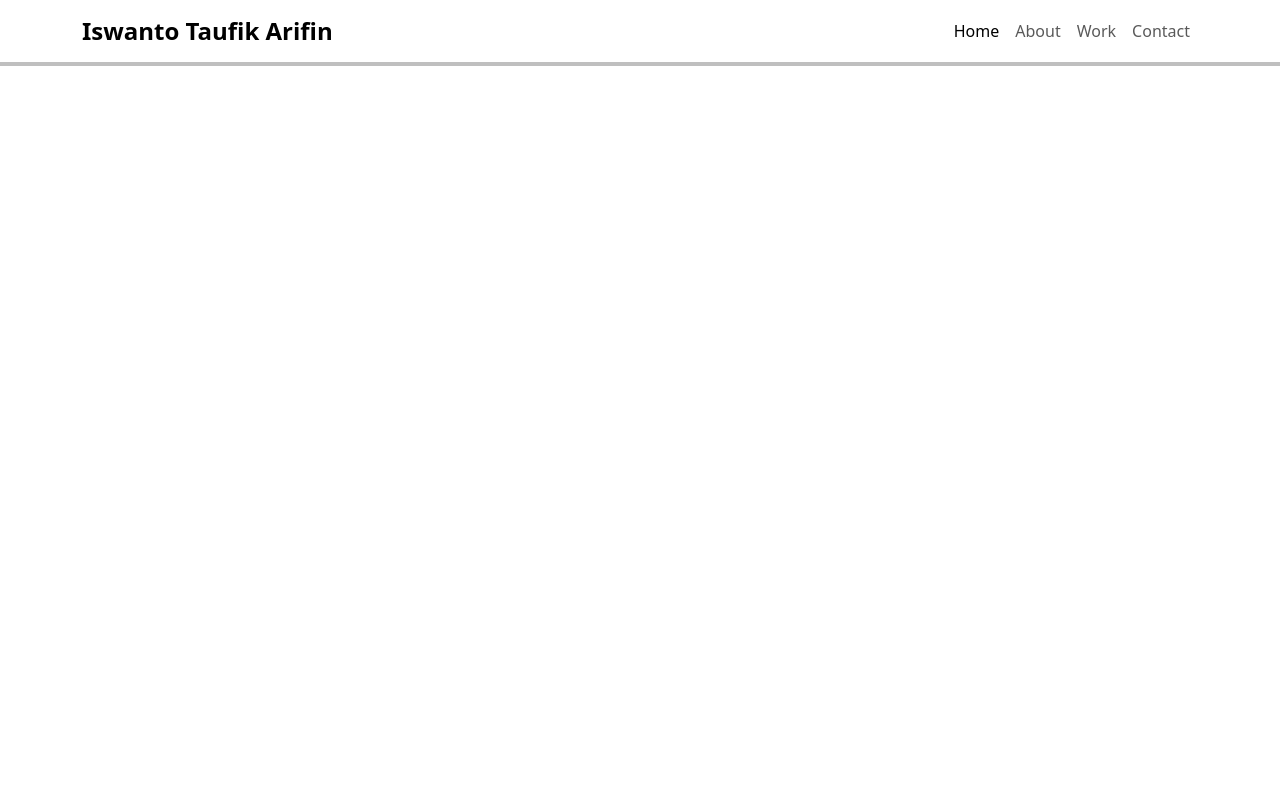
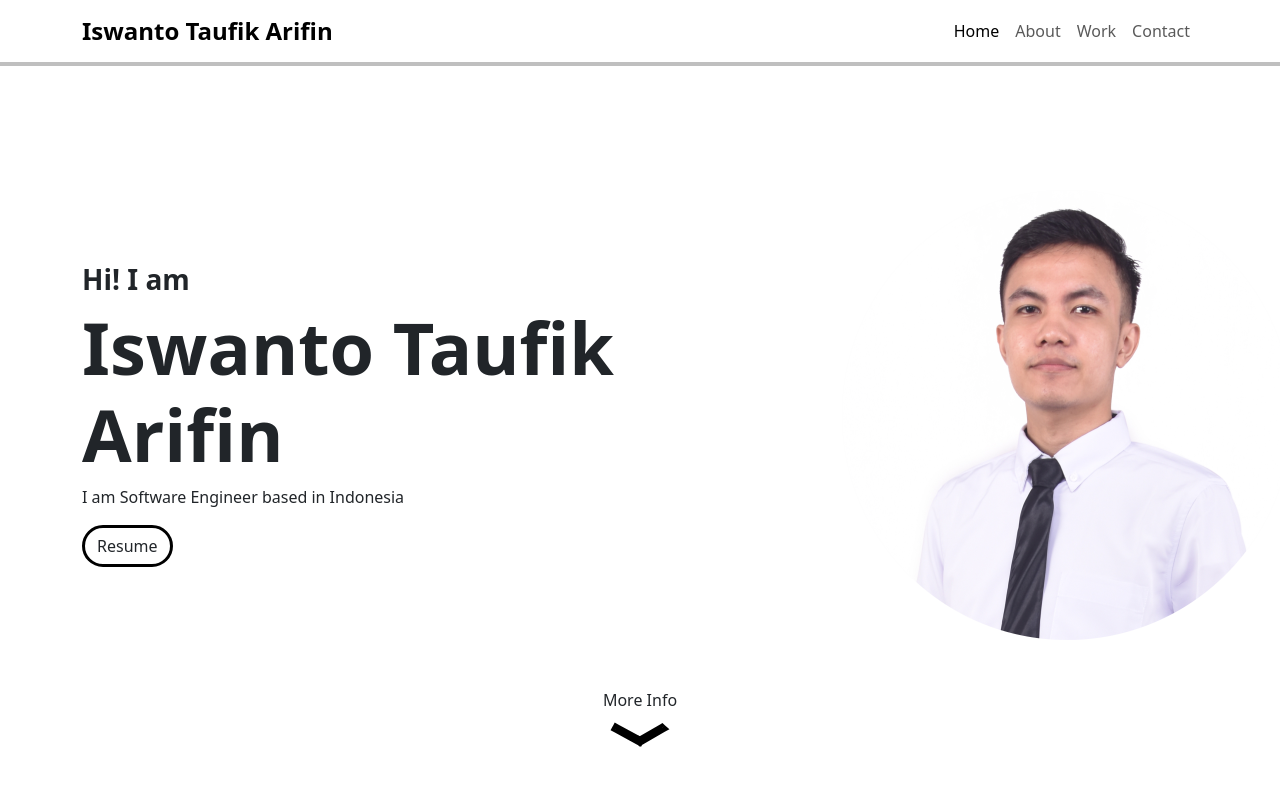
Before and after one commit to asenn31/Portofolio, a plain HTML site: page index.html in a window 1280 px wide. Drawn offline with nearby package versions, Linux system fonts and the light colour scheme.

Commit message:
add home

```diff
--- a/index.html
+++ b/index.html
@@ -33,7 +33,23 @@
             </div>
         </div>
     </nav>
-
+    <section id="home" class="home container">
+        <div class="row d-flex align-items-center">
+            <div class="col-8">
+                <h3 class="fw-semibold">Hi! I am</h1>
+                <h1 class="fw-bold">Iswanto Taufik Arifin</h1>
+                <p>I am Software Engineer based in Indonesia</p>
+                <a class="btn button" href="images/portrait.png" download>Resume</a>
+            </div>
+            <div class="col-4">
+                <img src="images/portrait.png" alt="Portrait">
+            </div>
+            <div class="arrow w-100 d-flex align-items-center flex-column mt-5">
+                <a class="text-decoration-none text-dark" href="#about">More Info</a>
+                <img id="arrow" src="images/arrow.svg" alt="Arrow">
+            </div>
+        </div>
+    </section>
 
     <script src="https://cdn.jsdelivr.net/npm/@popperjs/core@2.11.6/dist/umd/popper.min.js" integrity="sha384-oBqDVmMz9ATKxIep9tiCxS/Z9fNfEXiDAYTujMAeBAsjFuCZSmKbSSUnQlmh/jp3" crossorigin="anonymous"></script>
     <script src="https://cdn.jsdelivr.net/npm/bootstrap@5.3.0-alpha1/dist/js/bootstrap.min.js" integrity="sha384-mQ93GR66B00ZXjt0YO5KlohRA5SY2XofN4zfuZxLkoj1gXtW8ANNCe9d5Y3eG5eD" crossorigin="anonymous"></script>
--- a/style.css
+++ b/style.css
@@ -1,4 +1,47 @@
+section {
+    padding-top: 128px;
+}
+
+.btn.button {
+    border: 3px solid black;
+    border-radius: 24px;
+}
+
+.btn.button:hover {
+    border: 3px solid black;
+    background-color: black;
+    color: white;
+}
+
 .navbar {
     background-color: white;
     box-shadow: 0 0 0 4px rgba(0, 0, 0, 0.25);
 }
+
+.home h1 {
+    font-size: 72px;
+}
+
+.home h3 {
+    font: 44px;
+}
+
+.home .arrow img {
+    width: 60px;
+}
+
+#arrow {
+    animation: 2s upDown infinite;
+}
+
+@keyframes upDown {
+    0% {
+        transform: translateY(0);
+    }
+    50% {
+        transform: translateY(10px);
+    }
+    100% {
+        transform: translateY(0);
+    }
+}
```
